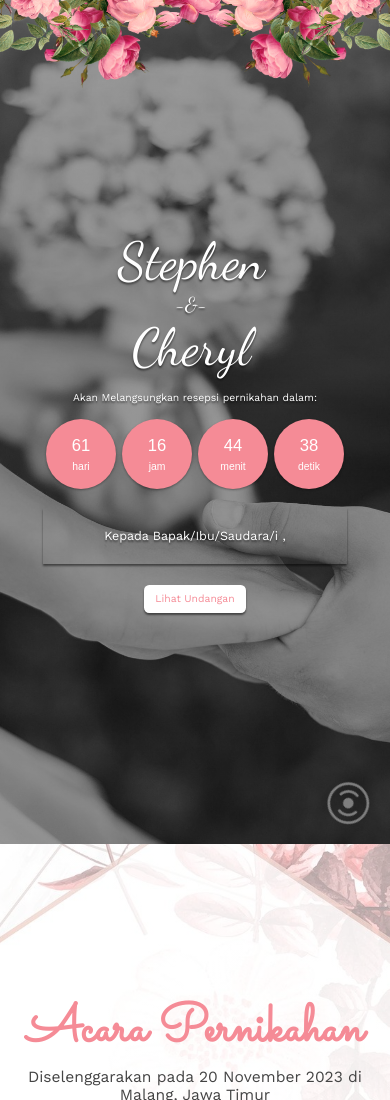
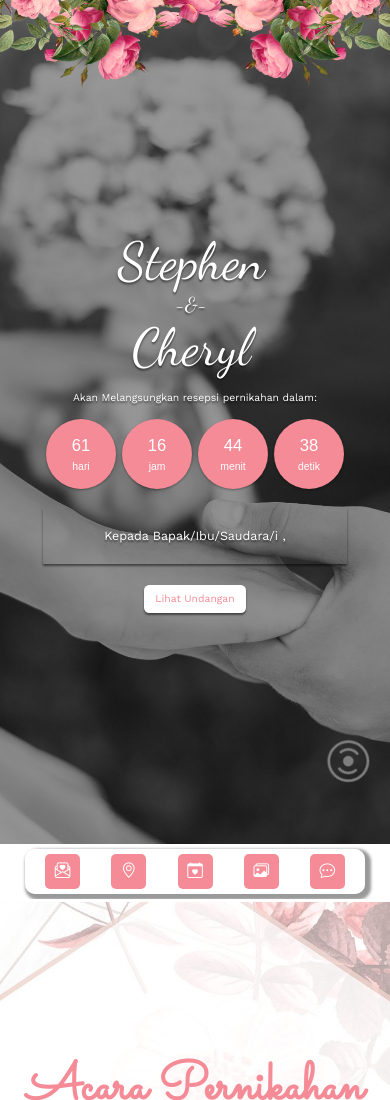
Before and after one commit to stephen354/stephen354.github.io, a plain HTML site: page index.html in a window 390 px wide. Shown: the top 1100 px of the page. Drawn offline with nearby package versions, Linux system fonts and the light colour scheme; some packages are replaced by stand-ins of ours; a script that the page names is missing.

Commit message:
navbar jadi

```diff
--- a/index.html
+++ b/index.html
@@ -53,33 +53,41 @@
         >
       </main>
     </section>
-    <!--
-    <nav class="navbar navbar-expand fixed-bottom mb-1 bg-body-tertiary">
-      <div class="container-fluid">
+
+    <nav id="navbar" class="navbar navbar-expand sticky-top mb-1">
+      <div class="container-fluid mynav">
         <div class="collapse navbar-collapse" id="navbarNav">
           <ul
             class="navbar-nav w-100 justify-content-center align-items-center"
           >
             <li class="nav-item">
-              <a class="nav-link active" aria-current="page" href="#"
+              <a class="nav-link active" aria-current="page" href="#home"
                 ><i class="bi bi-envelope-paper-heart"></i
               ></a>
             </li>
             <li class="nav-item">
-              <a class="nav-link" href="#"
-                ><i class="bi bi-"></i
+              <a class="nav-link" href="#info"><i class="bi bi-geo-alt"></i></a>
+            </li>
+            <li class="nav-item">
+              <a class="nav-link" href="#story"
+                ><i class="bi bi-calendar-heart"></i
               ></a>
             </li>
             <li class="nav-item">
-              <a class="nav-link" href="#">Pricing</a>
+              <a class="nav-link" href="#gallery"
+                ><i class="bi bi-images"></i
+              ></a>
             </li>
             <li class="nav-item">
-              <a class="nav-link disabled" aria-disabled="true">Disabled</a>
+              <a class="nav-link" href="#rsvp"
+                ><i class="bi bi-chat-dots"></i
+              ></a>
             </li>
           </ul>
         </div>
       </div>
-    </nav> -->
+    </nav>
+
     <!-- <nav class="navbar navbar-expand-md bg-transparent sticky-top mynavbar">
       <div class="container">
         <a class="navbar-brand" href="#">Yumi</a>
@@ -712,6 +720,7 @@
       const rootElement = document.querySelector(":root");
       const audioIconWrapper = document.querySelector(".audio-icon-wrapper");
       const audioIcon = document.querySelector(".audio-icon-wrapper i");
+      const nav = document.querySelector("#navbar");
       const song = document.querySelector("#song");
       let isPlaying = false;
 
@@ -730,6 +739,8 @@
         window.onscroll = function () {};
         rootElement.style.scrollBehavior = "smooth";
         // localStorage.setItem("opened", "true");
+        navbar.classList.add("fixed-bottom");
+        navbar.classList.remove("sticky-top");
         playAudio();
       }
 
--- a/style.css
+++ b/style.css
@@ -70,6 +70,37 @@ body {
   color: white;
 }
 
+nav li {
+  font-size: 1.5rem;
+  background-color: var(--pink);
+  border-radius: 5px;
+  width: 50px;
+  height: 50px;
+  justify-content: center;
+  align-items: center;
+  text-align: center;
+  margin-left: 1.5rem;
+  margin-right: 1.5rem;
+}
+nav li a {
+  color: white;
+}
+nav li:hover {
+  background-color: var(--bg);
+}
+
+.mynav {
+  width: fit-content;
+  background-color: white;
+  padding: 5px;
+  border-radius: 10px;
+  background: rgba(255, 255, 255, 0.6);
+  box-shadow: 5px 5px 5px 5px rgba(0, 0, 0, 0.4);
+}
+.mynav i {
+  color: white;
+}
+/*
 .mynavbar {
   background-color: rgba(255, 255, 255, 0.3) !important;
   backdrop-filter: blur(4px);
@@ -88,7 +119,7 @@ body {
 
 .mynavbar .nav-link {
   text-transform: uppercase;
-}
+} */
 
 .home {
   background-image: linear-gradient(
@@ -583,4 +614,21 @@ footer li {
     background-size: cover;
     background-position: center;
   }
+
+  nav li {
+    width: 35px;
+    height: 35px;
+    justify-content: center;
+    align-items: center;
+    text-align: center;
+    margin-left: 1.5rem;
+    margin-right: 1.5rem;
+  }
+  .mynav {
+    box-shadow: 3px 3px 3px 3px rgba(0, 0, 0, 0.4);
+  }
+  .audio-icon-wrapper {
+    bottom: 6rem;
+    mix-blend-mode: difference;
+  }
 }
```
